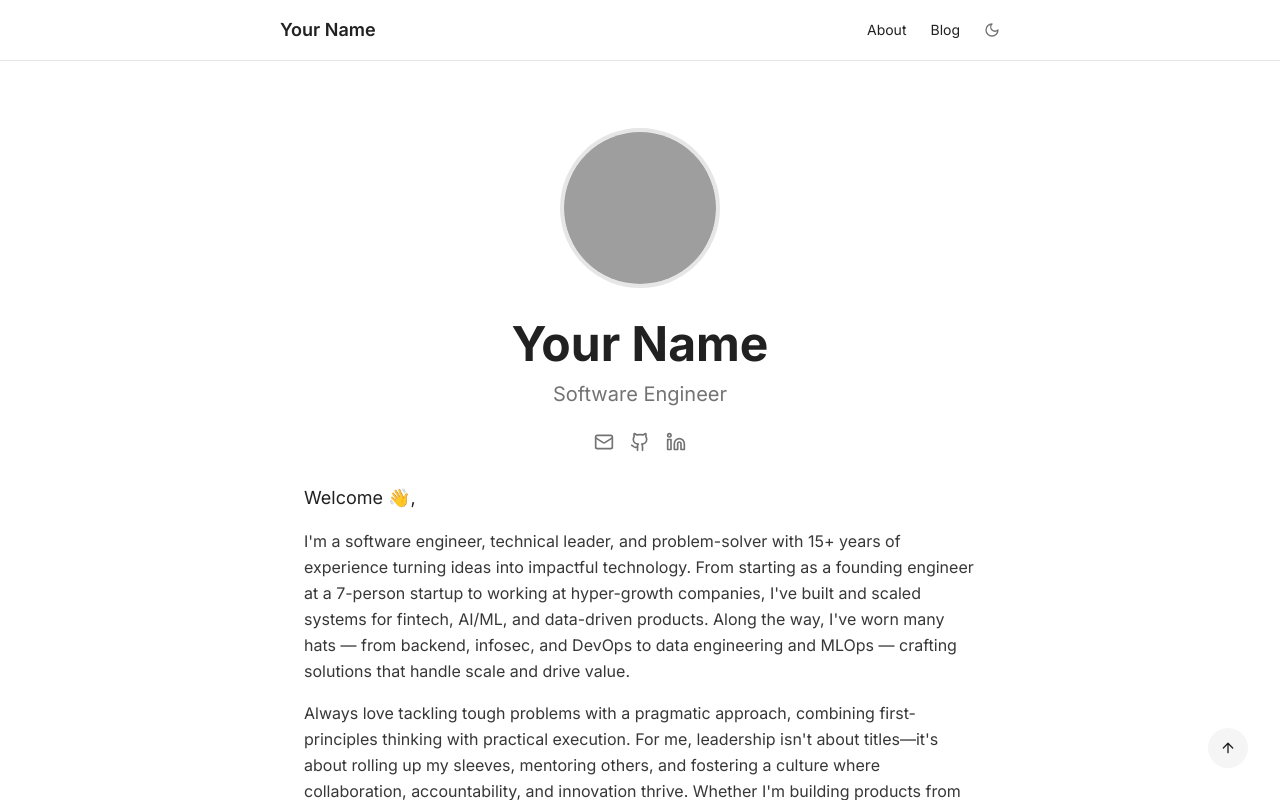
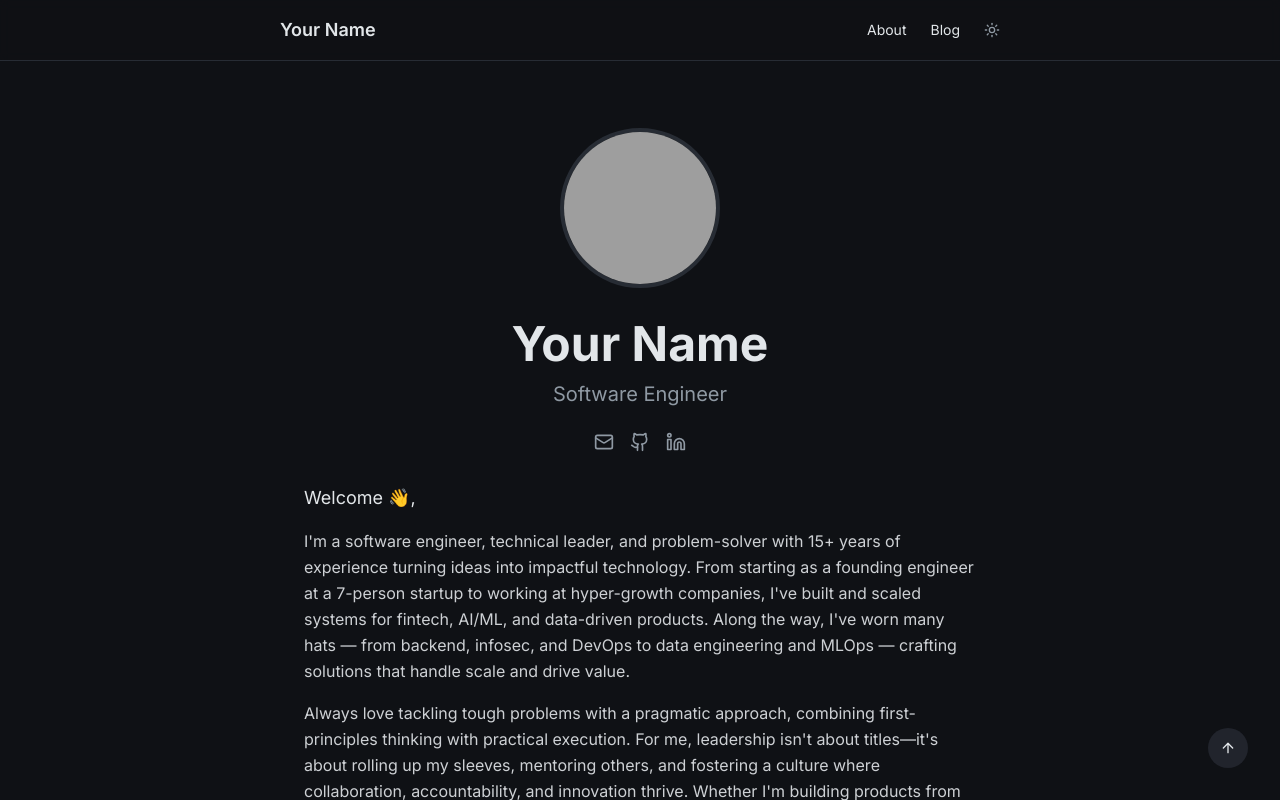
Before and after one commit to samxiao0/samxaio.fun, a React (Vite) app: page / in a window 1280 px wide. Both pictures are taken after a click on the button "Toggle theme". Shown: the top 800 px of the page. Built offline with nearby package versions, Linux system fonts and the light colour scheme; grey boxes are pictures that could not be loaded; the HTML template or start-up script is replaced by a standard one.

Commit message:
Fix: Dark/light mode toggle not working

```diff
--- a/src/App.tsx
+++ b/src/App.tsx
@@ -3,6 +3,7 @@ import { Toaster as Sonner } from "@/components/ui/sonner";
 import { TooltipProvider } from "@/components/ui/tooltip";
 import { QueryClient, QueryClientProvider } from "@tanstack/react-query";
 import { BrowserRouter, Routes, Route } from "react-router-dom";
+import { ThemeProvider } from "@/components/ThemeProvider";
 import Index from "./pages/Index";
 import NotFound from "./pages/NotFound";
 
@@ -10,6 +11,7 @@ const queryClient = new QueryClient();
 
 const App = () => (
   <QueryClientProvider client={queryClient}>
+    <ThemeProvider defaultTheme="light" storageKey="portfolio-theme">
       <TooltipProvider>
         <Toaster />
         <Sonner />
@@ -21,6 +23,7 @@ const App = () => (
           </Routes>
         </BrowserRouter>
       </TooltipProvider>
+    </ThemeProvider>
   </QueryClientProvider>
 );
 
--- /dev/null
+++ b/src/components/ThemeProvider.tsx
@@ -0,0 +1,73 @@
+import { createContext, useContext, useEffect, useState } from "react";
+
+type Theme = "dark" | "light" | "system";
+
+type ThemeProviderProps = {
+  children: React.ReactNode;
+  defaultTheme?: Theme;
+  storageKey?: string;
+};
+
+type ThemeProviderState = {
+  theme: Theme;
+  setTheme: (theme: Theme) => void;
+};
+
+const initialState: ThemeProviderState = {
+  theme: "system",
+  setTheme: () => null,
+};
+
+const ThemeProviderContext = createContext<ThemeProviderState>(initialState);
+
+export function ThemeProvider({
+  children,
+  defaultTheme = "system",
+  storageKey = "vite-ui-theme",
+  ...props
+}: ThemeProviderProps) {
+  const [theme, setTheme] = useState<Theme>(
+    () => (localStorage.getItem(storageKey) as Theme) || defaultTheme
+  );
+
+  useEffect(() => {
+    const root = window.document.documentElement;
+
+    root.classList.remove("light", "dark");
+
+    if (theme === "system") {
+      const systemTheme = window.matchMedia("(prefers-color-scheme: dark)")
+        .matches
+        ? "dark"
+        : "light";
+
+      root.classList.add(systemTheme);
+      return;
+    }
+
+    root.classList.add(theme);
+  }, [theme]);
+
+  const value = {
+    theme,
+    setTheme: (theme: Theme) => {
+      localStorage.setItem(storageKey, theme);
+      setTheme(theme);
+    },
+  };
+
+  return (
+    <ThemeProviderContext.Provider {...props} value={value}>
+      {children}
+    </ThemeProviderContext.Provider>
+  );
+}
+
+export const useTheme = () => {
+  const context = useContext(ThemeProviderContext);
+
+  if (context === undefined)
+    throw new Error("useTheme must be used within a ThemeProvider");
+
+  return context;
+};
--- a/src/index.css
+++ b/src/index.css
@@ -40,6 +40,36 @@ All colors MUST be HSL.
 
     --transition-smooth: all 0.3s cubic-bezier(0.4, 0, 0.2, 1);
   }
+
+  .dark {
+    --background: 220 18% 7%;
+    --foreground: 210 15% 90%;
+
+    --card: 220 16% 10%;
+    --card-foreground: 210 15% 90%;
+
+    --popover: 220 16% 10%;
+    --popover-foreground: 210 15% 90%;
+
+    --primary: 16 100% 55%;
+    --primary-foreground: 0 0% 100%;
+
+    --secondary: 220 14% 15%;
+    --secondary-foreground: 210 15% 90%;
+
+    --muted: 220 14% 20%;
+    --muted-foreground: 210 10% 60%;
+
+    --accent: 16 100% 55%;
+    --accent-foreground: 0 0% 100%;
+
+    --destructive: 0 72% 51%;
+    --destructive-foreground: 0 0% 100%;
+
+    --border: 220 14% 18%;
+    --input: 220 14% 18%;
+    --ring: 16 100% 55%;
+  }
 }
 
 @layer base {
--- a/src/pages/Index.tsx
+++ b/src/pages/Index.tsx
@@ -1,7 +1,10 @@
 import { Button } from "@/components/ui/button";
-import { Github, Linkedin, Mail, Moon, ArrowUp } from "lucide-react";
+import { Github, Linkedin, Mail, Moon, Sun, ArrowUp } from "lucide-react";
+import { useTheme } from "@/components/ThemeProvider";
 
 const Index = () => {
+  const { theme, setTheme } = useTheme();
+
   const recentPosts = [
     { title: "Building Scalable Systems", date: "2024-01-15" },
     { title: "Lessons from Technical Leadership", date: "2024-01-08" },
@@ -25,10 +28,15 @@ const Index = () => {
                 Blog
               </a>
               <button
+                onClick={() => setTheme(theme === "dark" ? "light" : "dark")}
                 className="text-muted-foreground hover:text-foreground transition-colors"
                 aria-label="Toggle theme"
               >
-                <Moon className="w-4 h-4" />
+                {theme === "dark" ? (
+                  <Sun className="w-4 h-4" />
+                ) : (
+                  <Moon className="w-4 h-4" />
+                )}
               </button>
             </div>
           </div>
```
Lines whose indentation alone changed are shown as unchanged.
